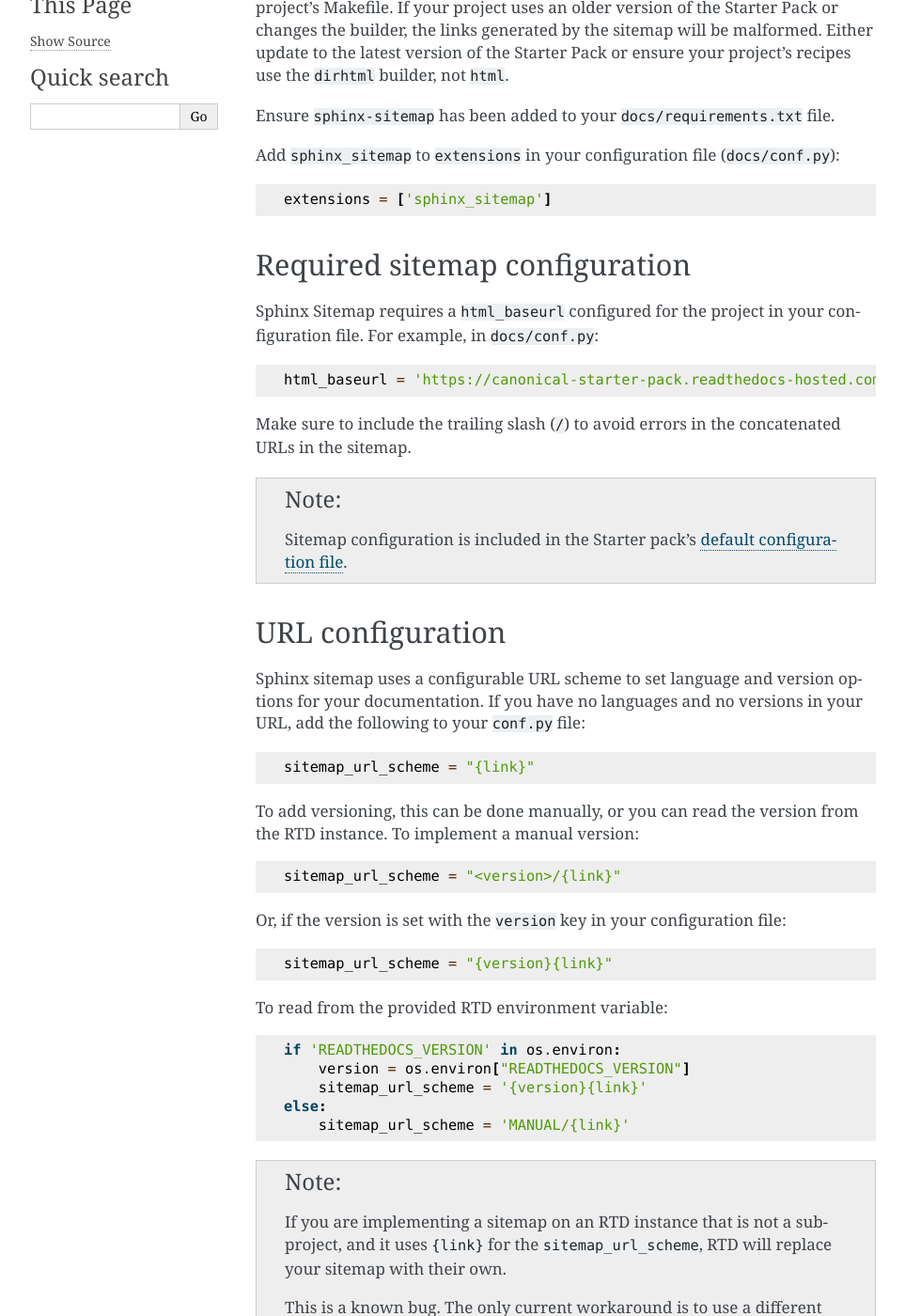
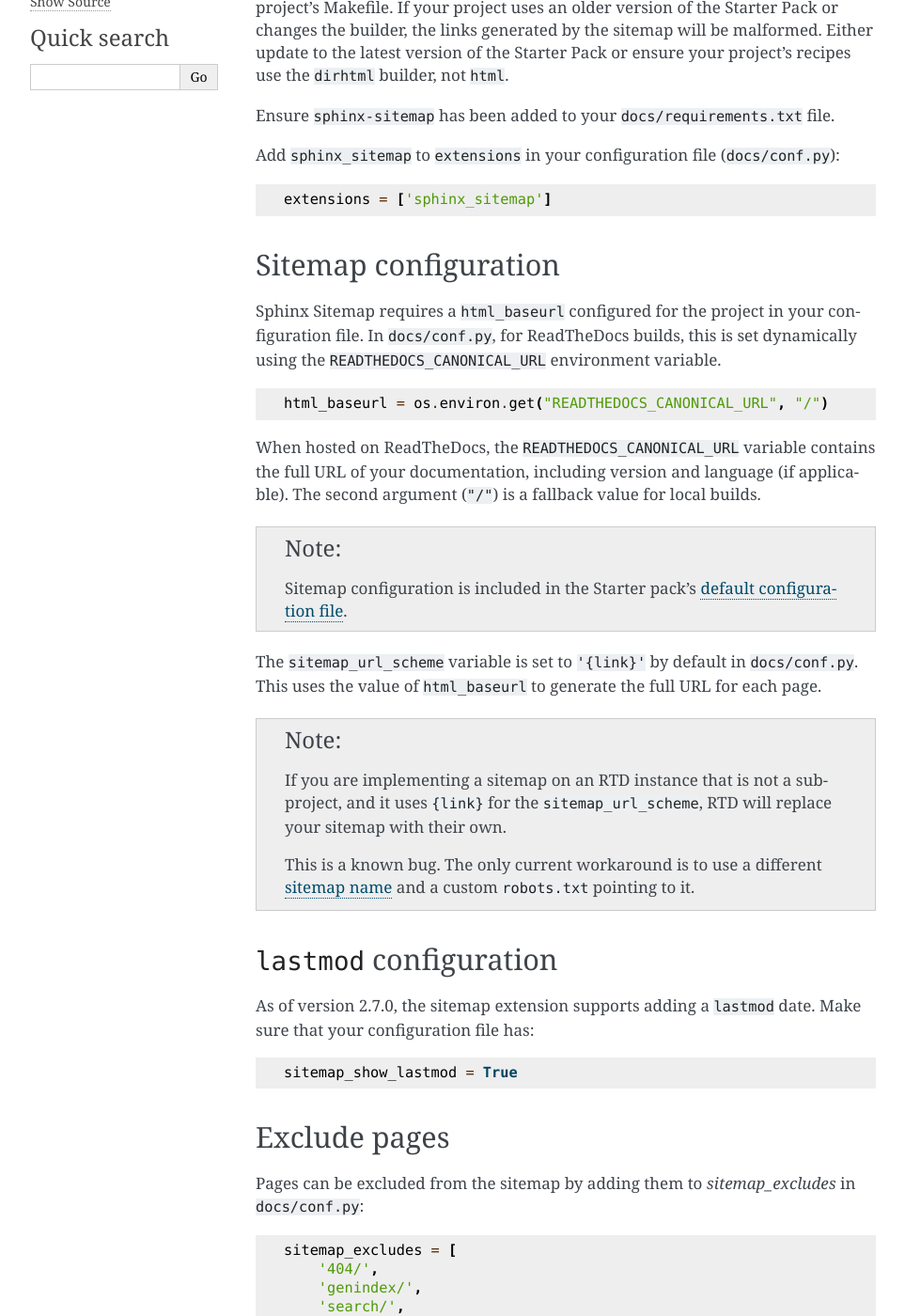
Before and after one commit to canonical/sphinx-docs-starter-pack, a Sphinx documentation site: the page built from docs/how-to/set-up-sitemaps.rst, in a window 1280 px wide and 1400 px high, scrolled down 328 px. Shown: the whole window at 94% size, without its empty margins (148-1111 px from the left). Built offline with Sphinx 7.4.7, drawn with Linux system fonts in a browser that asks for light colours; pages that are not in the unit, such as notebooks, are missing from menus; some of the changed text lies outside the part shown.

Commit message:
doc: update sitemaps how-to guide and changelog
This updates the sitemaps how-to guide to reflect changes to how the
html_baseurl is generated and how sitemap_url_scheme is set. It also
updates the changelog to reflect removal of the duplicate version
strings in sitemaps.

Signed-off-by: Minae Lee <minae.lee@canonical.com>

```diff
--- a/docs/how-to/set-up-sitemaps.rst
+++ b/docs/how-to/set-up-sitemaps.rst
@@ -31,55 +31,29 @@ Add ``sphinx_sitemap`` to ``extensions`` in your configuration file (:file:`docs
 
     extensions = ['sphinx_sitemap']
 
-Required sitemap configuration
+Sitemap configuration
 ------------------------------
 
 Sphinx Sitemap requires a ``html_baseurl`` configured for the project in your
-configuration file. For example, in :file:`docs/conf.py`:
+configuration file. In :file:`docs/conf.py`, for ReadTheDocs builds, this is set
+dynamically using the ``READTHEDOCS_CANONICAL_URL`` environment variable.
 
-.. code-block::
+.. code-block:: python
 
-    html_baseurl = 'https://canonical-starter-pack.readthedocs-hosted.com/'
+    html_baseurl = os.environ.get("READTHEDOCS_CANONICAL_URL", "/")
 
-Make sure to include the trailing slash (``/``) to avoid errors in the concatenated
-URLs in the sitemap.
+When hosted on ReadTheDocs, the ``READTHEDOCS_CANONICAL_URL`` variable contains
+the full URL of your documentation, including version and language (if
+applicable). The second argument (``"/"``) is a fallback value for local builds.
 
 .. note::
 
     Sitemap configuration is included in the Starter pack's
     `default configuration file <https://github.com/canonical/sphinx-docs-starter-pack/blob/a489ae041f6cebb7948fdf21b996e8c67d636a83/docs/conf.py#L176>`_.
 
-URL configuration
------------------
-
-Sphinx sitemap uses a configurable URL scheme to set language and version options
-for your documentation. If you have no languages and no versions in your URL, add
-the following to your ``conf.py`` file:
-
-.. code-block::
-
-    sitemap_url_scheme = "{link}"
-
-To add versioning, this can be done manually, or you can read the version from
-the RTD instance. To implement a manual version:
-
-.. code-block::
-
-    sitemap_url_scheme = "<version>/{link}"
-
-Or, if the version is set with the ``version`` key in your configuration file:
-
-.. code-block::
-
-    sitemap_url_scheme = "{version}{link}"
-
-To read from the provided RTD environment variable::
-
-    if 'READTHEDOCS_VERSION' in os.environ:
-        version = os.environ["READTHEDOCS_VERSION"]
-        sitemap_url_scheme = '{version}{link}'
-    else:
-        sitemap_url_scheme = 'MANUAL/{link}'
+The ``sitemap_url_scheme`` variable is set to ``'{link}'`` by default in
+:file:`docs/conf.py`. This uses the value of ``html_baseurl`` to generate
+the full URL for each page.
 
 .. note::
 
```
Also changed, not shown: CHANGELOG.md (+2 -0 lines).
